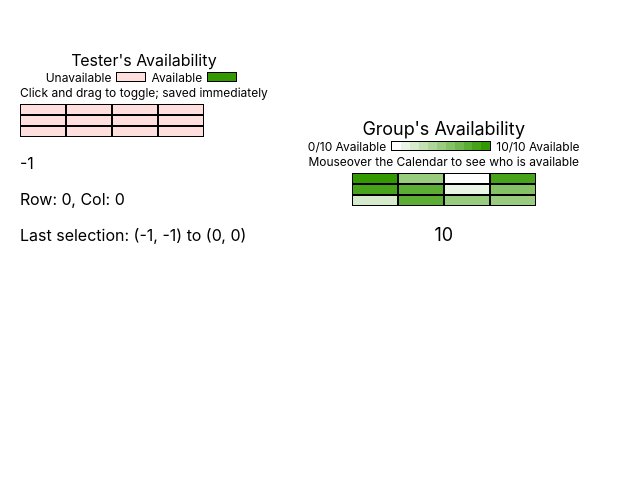
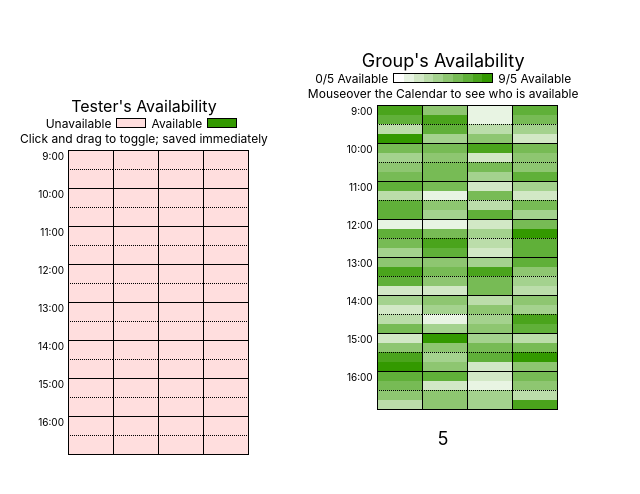
Before and after one commit to mosesmayer/cs279-f22-t2-w2m, a React (Create React App) app: page / in a window 1280 px wide. Shown: the top 494 px of the page, without its empty margins (0-640 px from the left). Built offline with nearby package versions, Linux system fonts and the light colour scheme.

Commit message:
constant time  generation

```diff
--- a/src/AggregateCell.js
+++ b/src/AggregateCell.js
@@ -35,15 +35,7 @@ class AggregateCell extends React.Component {
         }
     }
 
-    selectFromHere = () => {
-        // Take state of selected cell as selection state
-        // console.log("Select From Here", this.state.row, this.state.column,
-        //     this.state.selected);
-        this.updateCurrentSelectionState(this.state.selected);
-
-    }
-
-    selectToHere = () => {
+    mouseOverThisCell = () => {
         // update selection
         // console.log("Select To Here", this.state.row, this.state.column);
         this.updateCurrentMousePos(this.state.row, this.state.column);
@@ -65,10 +57,13 @@ class AggregateCell extends React.Component {
         // const classString = "meeting-time-cell ""
         return (<div className="meeting-time-cell"
             style={
-                { backgroundColor: document.documentElement.style.getPropertyValue(`--grid-green-${this.props.status}`) }
+                {
+                    ...this.props.borderstyle,
+                    backgroundColor: document.documentElement.style.getPropertyValue(`--grid-green-${this.props.status}`)
+                }
             }
         // onMouseDown={this.selectFromHere}
-        // onMouseEnter={this.selectToHere}
+        // onMouseEnter={this.mouseOverThisCell}
         >
             {/* <p>Time: {this.state.timestamp + this.state.row + this.state.column}</p>
             <p>ClassName: {classString}</p> */}
--- a/src/AggregateGrid.js
+++ b/src/AggregateGrid.js
@@ -1,6 +1,6 @@
 import React, { useState, useEffect, } from 'react';
 import "./MeetingView.css"
-import { GRID_NO_SELECTION, GRID_CELL_UNSELECTED, GRID_CELL_SELECTED } from './constants.js'
+import { GRID_NO_SELECTION, GRID_CELL_UNSELECTED, GRID_CELL_SELECTED, START_TIME } from './constants.js'
 import { AggregateCell } from './AggregateCell.js'
 
 /**
@@ -31,16 +31,20 @@ function GridHeader(props) {
         // ECF6E8, DAECD1, C7E3B9, B5DAA2, A2D18B, 90C774, 7DBE5D, 6BB546, 58AC2E, 46A217, 339900
         // 255, 255, 255
         // 255, 246, 236,
-        const arr = Array(totalAttendees + 1).fill(0);
+        const arr = Array(numAttendees + 1).fill(0);
         const UBND = 0xFFFFFF, LBND = 0x339900;
-        for (let i = 0; i <= totalAttendees; i++) {
-            const redVal = (((UBND >> 16) - Math.round(((UBND >> 16) - (LBND >> 16)) * i / totalAttendees)) & 0xFF) << 16;
-            const greenVal = ((((UBND & 0xFF00) >> 8) - Math.round((((UBND & 0xFF00) >> 8) - ((LBND & 0xFF00) >> 8)) * i / totalAttendees)) & 0xFF) << 8;
-            const blueVal = (((UBND & 0xFF) - Math.round(((UBND & 0xFF) - (LBND & 0xFF)) * i / totalAttendees)) & 0xFF);
+        for (let i = 0; i <= numAttendees; i++) {
+            const redVal = (((UBND >> 16) - Math.round(((UBND >> 16) - (LBND >> 16)) * i / numAttendees)) & 0xFF) << 16;
+            const greenVal = ((((UBND & 0xFF00) >> 8) - Math.round((((UBND & 0xFF00) >> 8) - ((LBND & 0xFF00) >> 8)) * i / numAttendees)) & 0xFF) << 8;
+            const blueVal = (((UBND & 0xFF) - Math.round(((UBND & 0xFF) - (LBND & 0xFF)) * i / numAttendees)) & 0xFF);
             // console.log(redVal.toString(16), greenVal.toString(16), blueVal.toString(16))
             arr[i] = redVal | greenVal | blueVal;
         }
-        for (let i = 0; i <= totalAttendees; i++) {
+        if (totalAttendees === 0) {
+            document.documentElement.style.setProperty("--grid-green-0", "#505050");
+            return [<td style={{ backgroundColor: "#505050" }} key={0}></td>];
+        }
+        for (let i = 0; i <= numAttendees; i++) {
             let class_str = `--grid-green-${i}`;
             // console.log(class_str, arr[i].toString(16));
             document.documentElement.style.setProperty(class_str, `#${arr[i].toString(16)}`);
@@ -86,21 +90,22 @@ class AggregateGrid extends React.Component {
 
         this.state = {
             // totalAttendees: props.totalAttendees,
-            totalAttendees: props.getAttendeeCounts().total_attendees,
-            row: 0,
-            column: 0,
-            current_status: props.current_status,
+            // totalAttendees: props.getAttendeeCounts().total_attendees,
+            // row: 0,
+            // column: 0,
+            // current_status: props.current_status,
             cellbgcolors: -1,
         }
     }
 
     componentDidMount(props) {
-        const arr = Array(this.state.totalAttendees + 1).fill(0);
+        const totalAttendees = this.props.getAttendeeCounts().total_attendees;
+        const arr = Array(totalAttendees + 1).fill(0);
         const UBND = 0xFFFFFF, LBND = 0x339900;
-        for (var i = 0; i <= this.state.totalAttendees; i++) {
-            const redVal = (((UBND >> 16) - Math.round(((UBND >> 16) - (LBND >> 16)) * i / this.state.totalAttendees)) & 0xFF) << 16;
-            const greenVal = ((((UBND & 0xFF00) >> 8) - Math.round((((UBND & 0xFF00) >> 8) - ((LBND & 0xFF00) >> 8)) * i / this.state.totalAttendees)) & 0xFF) << 8;
-            const blueVal = (((UBND & 0xFF) - Math.round(((UBND & 0xFF) - (LBND & 0xFF)) * i / this.state.totalAttendees)) & 0xFF);
+        for (var i = 0; i <= totalAttendees; i++) {
+            const redVal = (((UBND >> 16) - Math.round(((UBND >> 16) - (LBND >> 16)) * i / totalAttendees)) & 0xFF) << 16;
+            const greenVal = ((((UBND & 0xFF00) >> 8) - Math.round((((UBND & 0xFF00) >> 8) - ((LBND & 0xFF00) >> 8)) * i / totalAttendees)) & 0xFF) << 8;
+            const blueVal = (((UBND & 0xFF) - Math.round(((UBND & 0xFF) - (LBND & 0xFF)) * i / totalAttendees)) & 0xFF);
             // console.log(redVal.toString(16), greenVal.toString(16), blueVal.toString(16))
             arr[i] = redVal | greenVal | blueVal;
         }
@@ -109,33 +114,53 @@ class AggregateGrid extends React.Component {
     }
 
     componentDidUpdate(prevProps) {
-        if (this.props.totalAttendees !== prevProps.totalAttendees) {
-            // console.log("Component did update", this.state.row, this.state.column)
-            this.setState({ ...this.state, totalAttendees: this.props.totalAttendees });
+        if (this.state.totalAttendees !== this.props.getAttendeeCounts().total_attendees) {
+            this.setState({ ...this.state, totalAttendees: this.props.getAttendeeCounts().total_attendees });
             this.forceUpdate();
         }
+        // if (this.props.totalAttendees !== prevProps.totalAttendees) {
+        //     // console.log("Component did update", this.state.row, this.state.column)
+        //     this.setState({ ...this.state, totalAttendees: this.props.totalAttendees });
+        //     this.forceUpdate();
+        // }
     }
 
     constructTimeCells = () => {
         // console.log("Reconstruct", Date.now());
         // console.log(this.state.cellbgcolors);
-        if (this.state.cellbgcolors === -1) return;
+        // if (this.state.cellbgcolors === -1) return;
         // console.log("Build cells")
         let elements = [];
         for (var i = 0; i < this.MAX_ROWS; i++) {
             let cur_row = [];
+            cur_row.push(<div className='meeting-time-cell' key={this.MAX_ROWS * this.MAX_COLS + i}
+                style={{
+                    textAlign: 'right',
+                    fontSize: '10px',
+                    paddingRight: '4px',
+                    // paddingTop: '4px'
+                }}
+            >
+                {i % 4 === 0 ? `${START_TIME[0] + i / 4}:00` : ""}
+            </div>)
             for (var j = 0; j < this.MAX_COLS; j++) {
                 let idx = i * this.MAX_COLS + j;
                 let curval = this.props.getCellValue(i, j);
-                let cellcolor = this.state.cellbgcolors[curval];
+                // let cellcolor = this.state.cellbgcolors[curval];
                 cur_row.push(
                     <AggregateCell key={idx} row={i} column={j} timestamp={Date.now()}
                         status={curval}
-                        style={{ backgroundColor: cellcolor }}
-                    // updateCurrentSelectionState={this.updateCurrentSelectionState}
-                    // updateCurrentMousePos={this.updateCurrentMousePos}
-                    // checkCellInside={this.insideSelection}
-                    // activeSelection={this.state.selectionMode}
+                        // style={{ backgroundColor: cellcolor }}
+                        // updateCurrentSelectionState={this.updateCurrentSelectionState}
+                        // updateCurrentMousePos={this.updateCurrentMousePos}
+                        // checkCellInside={this.insideSelection}
+                        // activeSelection={this.state.selectionMode}
+                        borderstyle={
+                            {
+                                borderStyle: `${["solid", "none", "dotted", "none"][i % 4]} ${j === this.MAX_COLS - 1 ? "solid" : "none"} ${i === this.MAX_ROWS - 1 ? "solid" : "none"} solid`,
+                                borderWidth: '1px'
+                            }
+                        }
                     />
                 )
             }
--- a/src/MeetingView.css
+++ b/src/MeetingView.css
@@ -22,7 +22,7 @@
 .meeting-time-cell {
     display: inline-block;
     vertical-align: top;
-    border: 1px solid black;
+    /* border: 1px solid black; */
     height: 9px;
     width: 44px;
 }
--- a/src/MeetingView.js
+++ b/src/MeetingView.js
@@ -3,7 +3,7 @@ import { TimetableGrid } from './UserTimeGrid';
 import AggregateGrid from './AggregateGrid';
 import { GRID_NO_SELECTION, GRID_CELL_UNSELECTED, GRID_CELL_SELECTED } from './constants.js'
 import { maxRows, maxCols } from './constants.js'
-import { starting_num_attendees, starting_grid } from './constants.js';
+import { starting_num_attendees, starting_grid, avail_at_time, unavail_at_time } from './constants.js';
 import "./MeetingView.css"
 
 /**
@@ -31,6 +31,8 @@ function MeetingView() {
             Array(maxCols).fill(GRID_CELL_UNSELECTED)
         )
     );
+    const [avail_status, setAvailStatus] = useState(avail_at_time);
+    const [unavail_status, setUnvailStatus] = useState(unavail_at_time);
     console.log("Initial state: ", new_attendee_status)
     // console.log("Initial state: ", new_attendee_status, setNewAttendeeStatus)
 
@@ -48,7 +50,6 @@ function MeetingView() {
         return new_attendee_status;
     }
     const updateNewAttendeeGrid = (arr) => {
-        console.log("PARENT UPDATING: ", arr);
         setNewAttendeeStatus(arr);
     }
 
@@ -63,10 +64,24 @@ function MeetingView() {
         return base_attendee_status.current[row][column] + new_attendee_status[row][column];
     }
     const getAttendeeCounts = () => {
-        const num_attendees = Math.max(...(base_attendee_status.current.map(x => Math.max(...x))));
+        let num_attendees = 0;
+        for (let i = 0; i < maxRows; i++) {
+            for (let j = 0; j < maxCols; j++) {
+                num_attendees = Math.max(num_attendees, base_attendee_status.current[i][j] + new_attendee_status[i][j]);
+            }
+        }
+        // const num_attendees = Math.max(...(base_attendee_status.current.map(x => Math.max(...x))));
         // const total_attendees = base_attendee_count.current + Math.max(...(new_attendee_status.current.map(x => Math.max(...x))));
         const total_attendees = base_attendee_count.current + Math.max(...(new_attendee_status.map(x => Math.max(...x))));
         return { num_attendees, total_attendees };
+    }
+
+    const getAllAttendees = () => {
+        return { avail_status, unavail_status };
+    }
+
+    const getAttendeesAtTime = (row, col) => {
+        return { avail: avail_status[row][col], unavail: unavail_status[row][col] };
     }
 
     return (<div style={{ display: "block" }}>
@@ -81,6 +96,8 @@ function MeetingView() {
             // totalAttendees={base_attendee_count.current + Math.max(...(new_attendee_status.current.map(x => Math.max(...x))))}
             getAttendeeCounts={getAttendeeCounts}
             getCellValue={getAggCellState}
+            getAllAttendees={getAllAttendees}
+            getAttendeesAtTime={getAttendeesAtTime}
         />
     </div>);
 }
--- a/src/TimeCell.js
+++ b/src/TimeCell.js
@@ -65,6 +65,7 @@ class TimeCell extends React.Component {
         return (<div className={classString}
             onMouseDown={this.selectFromHere}
             onMouseEnter={this.selectToHere}
+            style={{ ...this.props.borderstyle }}
         >
             {/* <p>Time: {this.state.timestamp + this.state.row + this.state.column}</p>
             <p>ClassName: {classString}</p> */}
--- a/src/UserTimeGrid.js
+++ b/src/UserTimeGrid.js
@@ -1,7 +1,7 @@
 import React, { useState, useEffect } from 'react';
 import "./MeetingView.css"
 import TimeCell from './TimeCell';
-import { GRID_NO_SELECTION, GRID_CELL_UNSELECTED, GRID_CELL_SELECTED } from './constants.js'
+import { GRID_NO_SELECTION, GRID_CELL_UNSELECTED, GRID_CELL_SELECTED, START_TIME } from './constants.js'
 
 /**
  * GridHeader functional component
@@ -178,6 +178,16 @@ class TimetableGrid extends React.Component { // contains TimeCells
         let elements = [];
         for (var i = 0; i < this.MAX_ROWS; i++) {
             let cur_row = [];
+            cur_row.push(<div className='meeting-time-cell' key={this.MAX_ROWS * this.MAX_COLS + i}
+                style={{
+                    textAlign: 'right',
+                    fontSize: '10px',
+                    paddingRight: '4px',
+                    // paddingTop: '4px'
+                }}
+            >
+                {i % 4 === 0 ? `${START_TIME[0] + i / 4}:00` : ""}
+            </div>)
             for (var j = 0; j < this.MAX_COLS; j++) {
                 let idx = i * this.MAX_COLS + j;
                 cur_row.push(
@@ -187,6 +197,12 @@ class TimetableGrid extends React.Component { // contains TimeCells
                         updateCurrentMousePos={this.updateCurrentMousePos}
                         checkCellInside={this.insideSelection}
                         activeSelection={this.state.selectionMode}
+                        borderstyle={
+                            {
+                                borderStyle: `${["solid", "none", "dotted", "none"][i % 4]} ${j === this.MAX_COLS - 1 ? "solid" : "none"} ${i === this.MAX_ROWS - 1 ? "solid" : "none"} solid`,
+                                borderWidth: '1px'
+                            }
+                        }
                     />
                 )
             }
@@ -203,14 +219,15 @@ class TimetableGrid extends React.Component { // contains TimeCells
     render() {
         return (<div className={"meeting-grid"}
             onMouseUp={this.updateRange}
+            onMouseLeave={this.updateRange}
         >
             <GridHeader username="Tester" />
             {
                 this.constructTimeCells()
             }
-            <p>{this.state.selectionMode}</p>
+            {/* <p>{this.state.selectionMode}</p>
             <p>Row: {this.state.row}, Col: {this.state.column}</p>
-            <p>Last selection: ({this.state.start_row}, {this.state.start_col}) to ({this.state.row}, {this.state.column})</p>
+            <p>Last selection: ({this.state.start_row}, {this.state.start_col}) to ({this.state.row}, {this.state.column})</p> */}
         </div>)
     }
 }
--- a/src/constants.js
+++ b/src/constants.js
@@ -4,20 +4,84 @@ const GRID_CELL_SELECTED = 1; // rgb(51, 153, 0)
 // grid cell style is 44px by 9px. rgb(255, 222, 222), rgb(51, 153, 0)
 
 
-const maxRows = 3;
-const maxCols = 4;
+// for fmting purposes, ensure minute is 0
+const START_TIME = [9, 0]; // starting [hour, minute] -> ensure minute is 0
+const END_TIME = [17, 0];  // ending [hour, minute]   -> ensure minute is 0
+const START_DATE = [2022, 11, 7] // starting [y, m, d]
+const END_DATE = [2022, 11, 11] // ending [y, m, d]
+// const maxRows = 3;
+const maxRows = (END_TIME[0] - START_TIME[0]) * 4;
+// const maxCols = 4;
+const maxCols = END_DATE[2] - START_DATE[2]; // fix this calculation later
 
-const starting_num_attendees = 10;
+const starting_num_attendees = 5;
 const starting_grid = [];
-for (var i = 0; i < maxRows; i++) {
+for (let i = 0; i < maxRows; i++) {
     let tmp = [];
-    for (var j = 0; j < maxCols; j++) {
+    for (let j = 0; j < maxCols; j++) {
         // starting_grid[i][j] = Math.floor(Math.random() * (starting_num_attendees + 1));
         tmp.push(Math.floor(Math.random() * (starting_num_attendees + 1)));
+        // tmp.push(0);
     }
     starting_grid.push(tmp);
 }
 
+/**
+ * Random person generation
+ */
+// const personNames = ['Alice', 'Bob', 'Charlie',]
+const weighted_avail_lengths = [0.5, 0.3, 0.1, 0.05, 0.05]; // weighted for 30 min blocks from 30min-150min
+for (let i = 1; i < weighted_avail_lengths.length; i++) {
+    weighted_avail_lengths[i] += weighted_avail_lengths[i - 1];
+}
+console.log(weighted_avail_lengths)
+let people_avail = {};
+let avail_at_time = [];
+for (let i = 0; i < maxRows; i++) {
+    let tmp = [];
+    for (let j = 0; j < maxCols; j++) {
+        tmp.push([]);
+    }
+    avail_at_time.push(tmp);
+}
+let unavail_at_time = JSON.parse(JSON.stringify(avail_at_time));
+
+for (let k = 0; k < starting_num_attendees; k++) {
+    const person_name = `Person ${k + 1}`;
+    let new_arr = JSON.parse(JSON.stringify(Array(maxRows).fill(Array(maxCols).fill(0))));
+    // console.log(`${person_name}: `, new_arr);
+    for (let j = 0; j < maxCols; j++) {
+        for (let i = 0, ii = 0; ii < maxRows; i = ii) {
+            if (Math.random() < 0.4) {
+                let len = Math.random();
+                ii = i + 2;
+                while (ii - i < 10 && len > weighted_avail_lengths[(ii - i) / 2]) ii += 2;
+                ii = Math.min(ii, maxRows);
+                // console.log("Add from ", i, j, " to ", ii, j);
+                for (let jj = i; jj < ii; jj++) new_arr[jj][j] = 1;
+                // console.log(new_arr)
+            }
+            ii++;
+        }
+    }
+    for (let i = 0; i < maxRows; i++) {
+        for (let j = 0; j < maxCols; j++) {
+            starting_grid[i][j] += new_arr[i][j];
+            if (new_arr[i][j] > 0) {
+                avail_at_time[i][j].push(person_name);
+            } else {
+                unavail_at_time[i][j].push(person_name);
+            }
+        }
+    }
+    console.log(`${person_name}: `, new_arr);
+    people_avail[person_name] = new_arr;
+}
+console.log(people_avail);
+
+
+
 export { GRID_NO_SELECTION, GRID_CELL_UNSELECTED, GRID_CELL_SELECTED };
+export { START_TIME, END_TIME, START_DATE, END_DATE }
 export { maxRows, maxCols };
-export { starting_num_attendees, starting_grid };
+export { starting_num_attendees, starting_grid, people_avail, avail_at_time, unavail_at_time };
```
